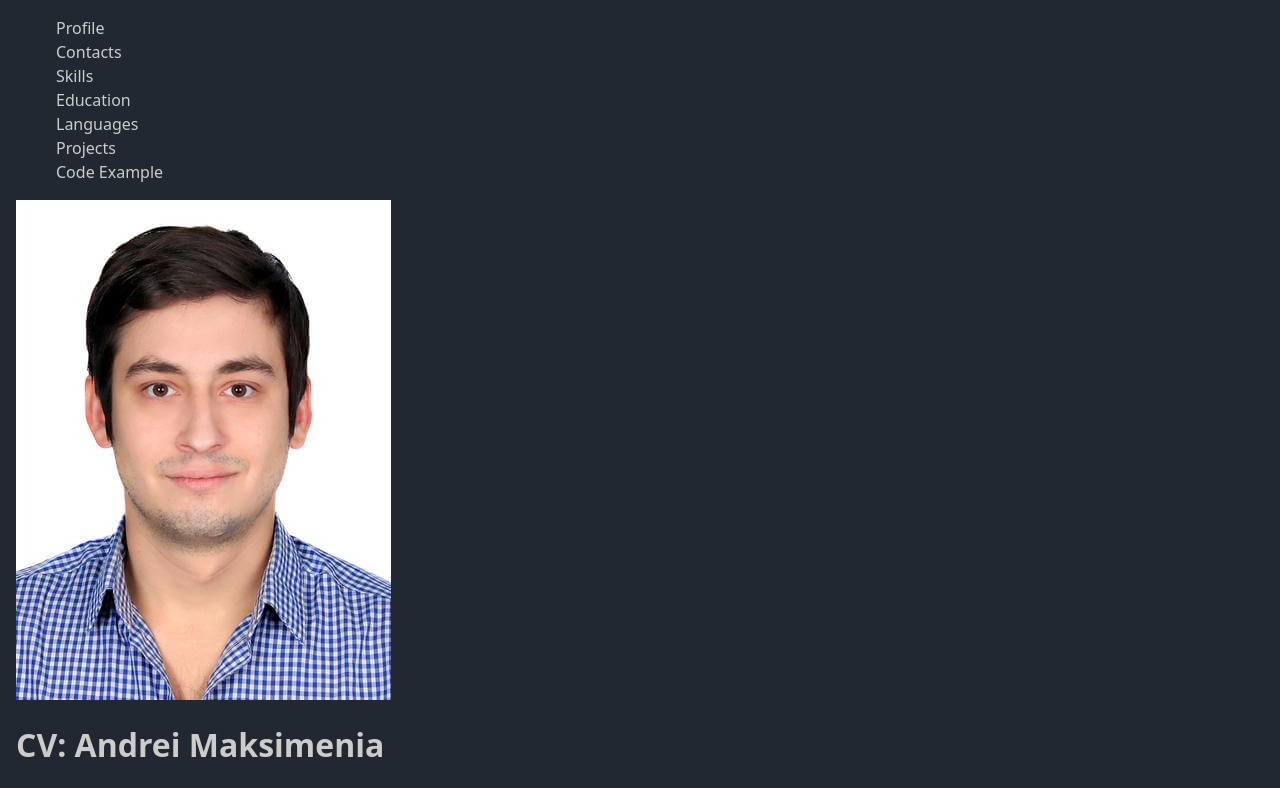
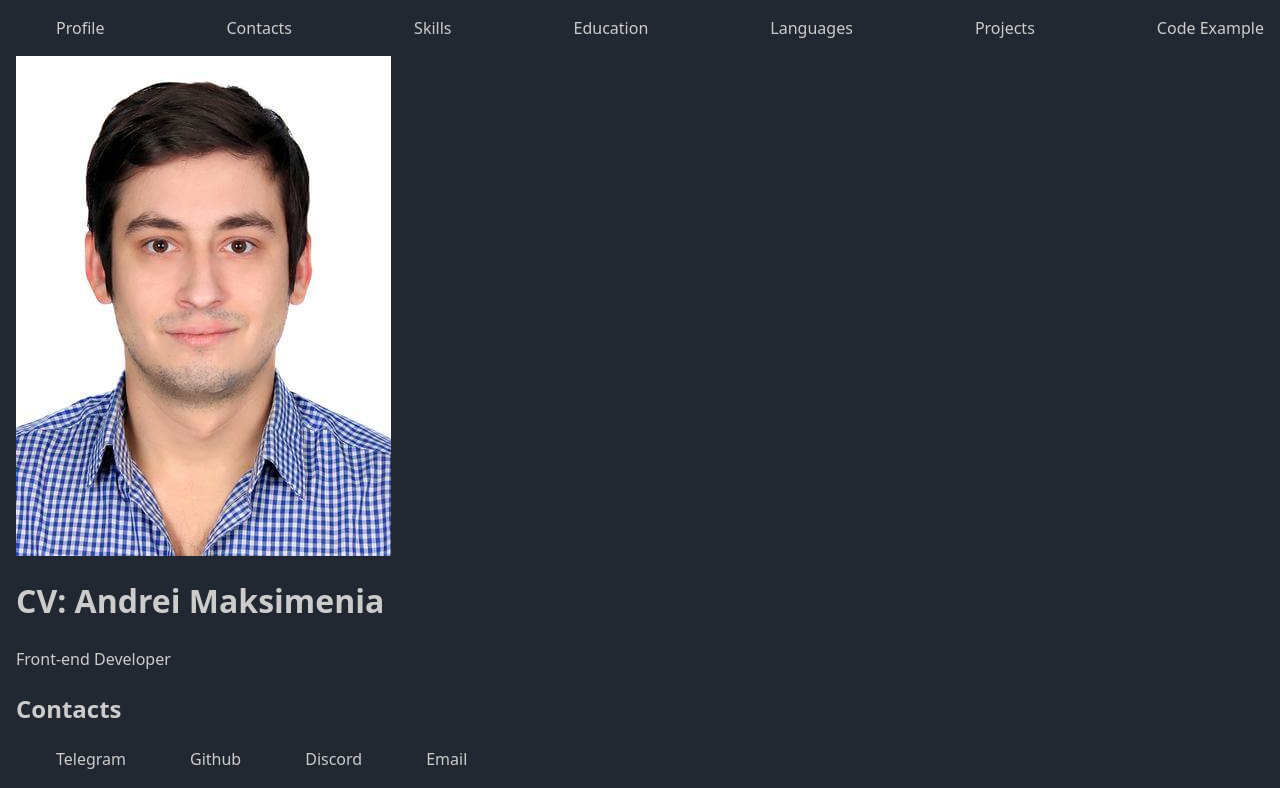
Before and after one commit to comrade-amaks/rsschool-cv, a website: page index.html in a window 1280 px wide. Shown: the top 788 px of the page. Drawn offline with Linux system fonts and the light colour scheme.

Commit message:
feat: add flex to lists

```diff
--- a/assets/css/style.css
+++ b/assets/css/style.css
@@ -74,3 +74,13 @@ body {
   margin-inline: auto;
   padding-inline: 1rem;
 }
+
+.nav__list {
+  display: flex;
+  justify-content: space-between;
+}
+
+.contacts__list {
+  display: flex;
+  gap: 4rem;
+}
--- a/index.html
+++ b/index.html
@@ -1,4 +1,4 @@
-<!doctype html>
+<!DOCTYPE html>
 <html lang="en">
   <head>
     <meta charset="UTF-8">
@@ -12,16 +12,14 @@
     <div class="container">
       <header class="header">
         <nav>
-          <ul>
+          <ul class="nav__list">
             <li><a class="link" href="#profile">Profile</a></li>
             <li><a class="link" href="#contacts">Contacts</a></li>
             <li><a class="link" href="#skills">Skills</a></li>
             <li><a class="link" href="#education">Education</a></li>
             <li><a class="link" href="#languages">Languages</a></li>
             <li><a class="link" href="#projects">Projects</a></li>
-            <li>
-              <a class="link" href="#code-example">Code Example</a>
-            </li>
+            <li><a class="link" href="#code-example">Code Example</a></li>
           </ul>
         </nav>
       </header>
@@ -38,7 +36,7 @@
 
         <section class="section section__contacts" id="contacts">
           <h2 class="section__title">Contacts</h2>
-          <ul>
+          <ul class="contacts__list">
             <li>
               <a href="https://t.me/comrade_amaks">Telegram</a>
             </li>
```
